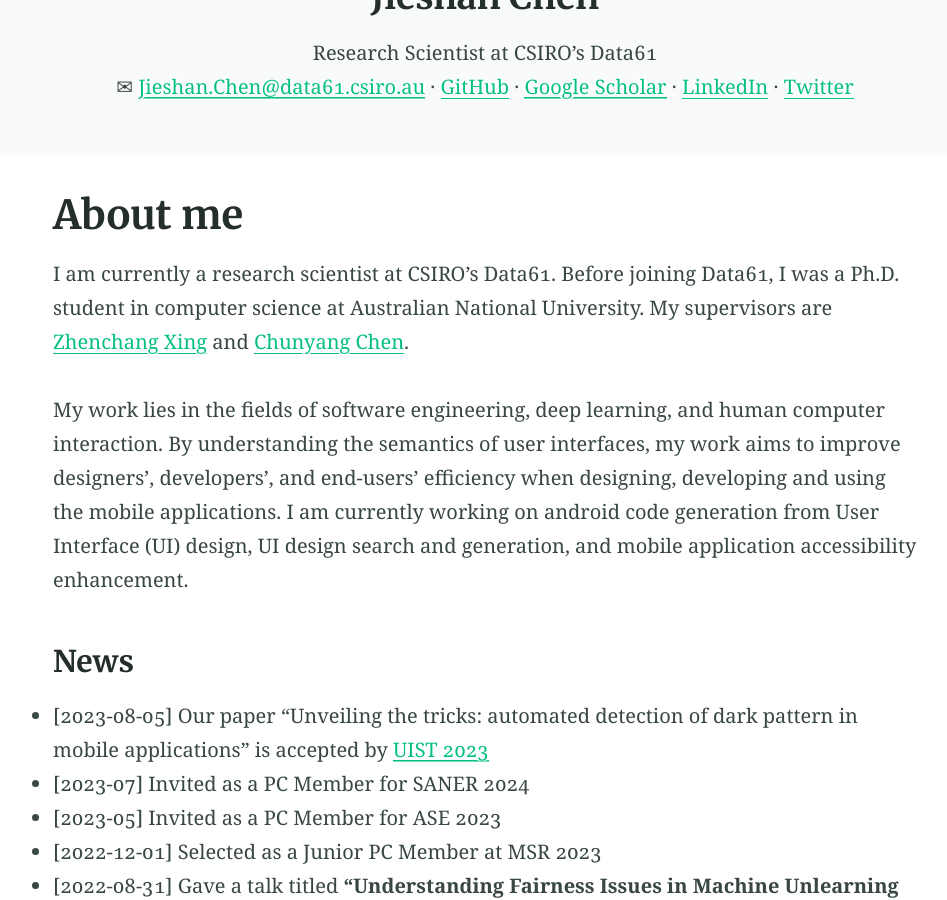
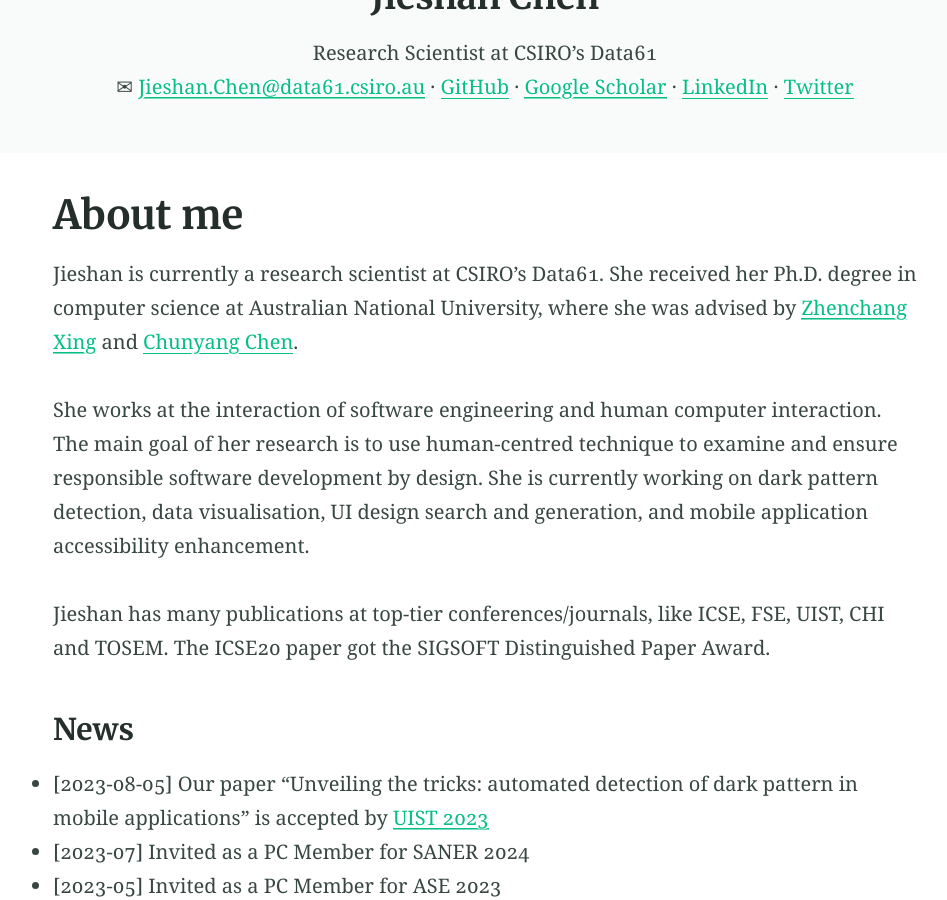
Before and after one commit to chenjshnn/chenjshnn.github.io, a Jekyll site: the page built from index.md, in a window 1280 px wide and 900 px high, scrolled down 326 px. Shown: the whole window, without its empty margins (155-1102 px from the left). Built offline with Jekyll 4.4.1, drawn with Linux system fonts in a browser that asks for light colours.

Commit message:
Update index.md

```diff
--- a/index.md
+++ b/index.md
@@ -13,9 +13,11 @@ feature_image:
 excerpt: "I am currently a research scientist at CSIRO's Data61. Before joining Data61, I pursued my Ph.D. degree in computer science at Australian National University. My work lies in the fields of software engineering, deep learning, and human computer interaction. By understanding the semantics of user interfaces (UIs), my work aims to improve designers’, developers’, and end-users’ efficiency when designing, developing and using the mobile applications. I am currently working on android code generation from UI design, UI design search and generation, and mobile application accessibility enhancement."
 ---
 
-I am currently a research scientist at CSIRO's Data61. Before joining Data61, I was a Ph.D. student in computer science at Australian National University. My supervisors are [Zhenchang Xing](https://cecs.anu.edu.au/people/zhenchang-xing) and [Chunyang Chen](https://chunyang-chen.github.io/).
+Jieshan is currently a research scientist at CSIRO's Data61. She received her Ph.D. degree in computer science at Australian National University, where she was advised by [Zhenchang Xing](https://cecs.anu.edu.au/people/zhenchang-xing) and [Chunyang Chen](https://chunyang-chen.github.io/).
 
-My work lies in the fields of software engineering, deep learning, and human computer interaction. By understanding the semantics of user interfaces, my work aims to improve designers’, developers’, and end-users’ efficiency when designing, developing and using the mobile applications. I am currently working on android code generation from User Interface (UI) design, UI design search and generation, and mobile application accessibility enhancement.
+She works at the interaction of software engineering and human computer interaction. The main goal of her research is to use human-centred technique to examine and ensure responsible software development by design. She is currently working on dark pattern detection, data visualisation, UI design search and generation, and mobile application accessibility enhancement.
+
+Jieshan has many publications at top-tier conferences/journals, like ICSE, FSE, UIST, CHI and TOSEM. The ICSE20 paper got the SIGSOFT Distinguished Paper Award.
 
 
 
```
Also changed, not shown: other parts of index.md (+1 -1 lines).
